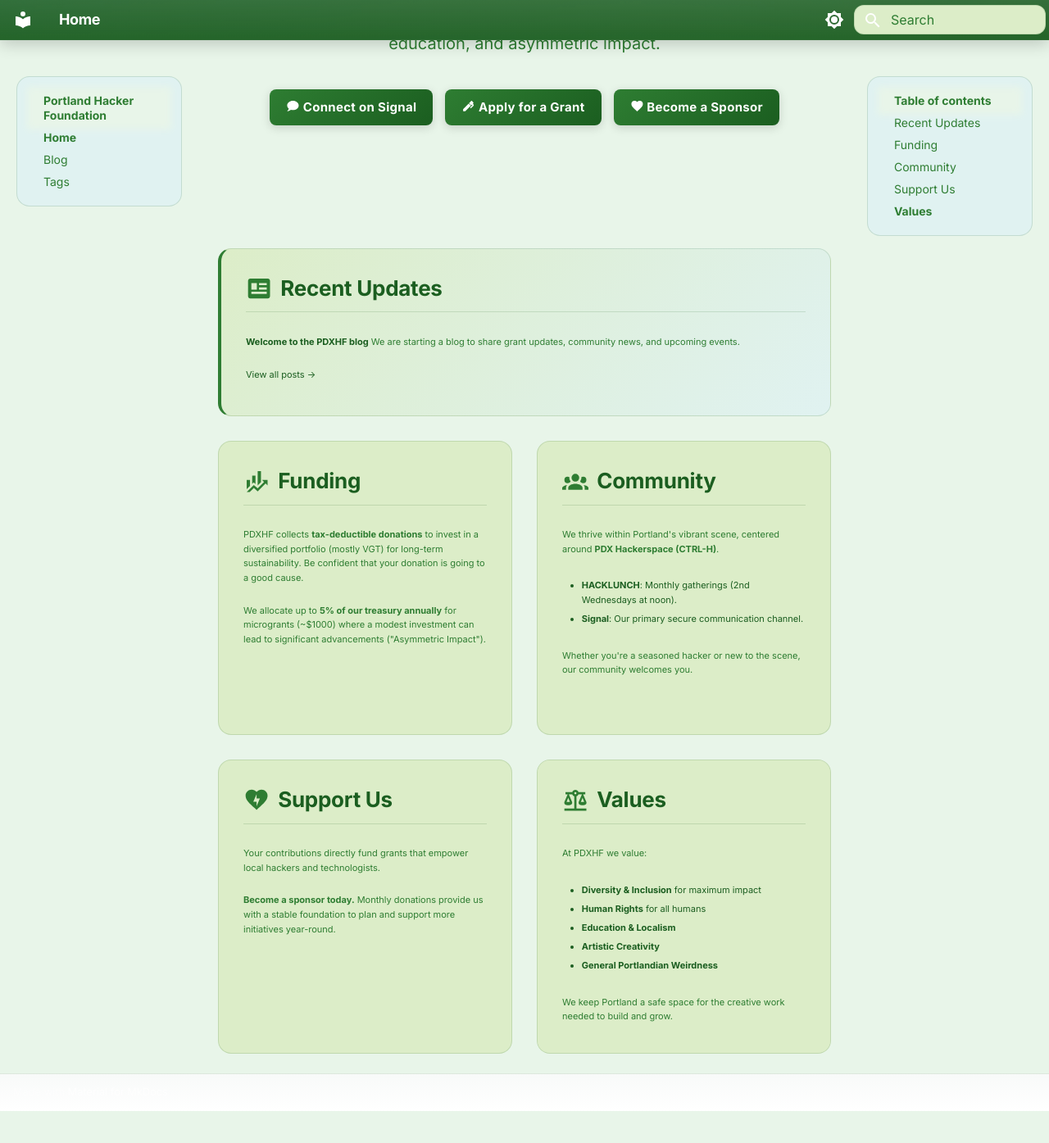
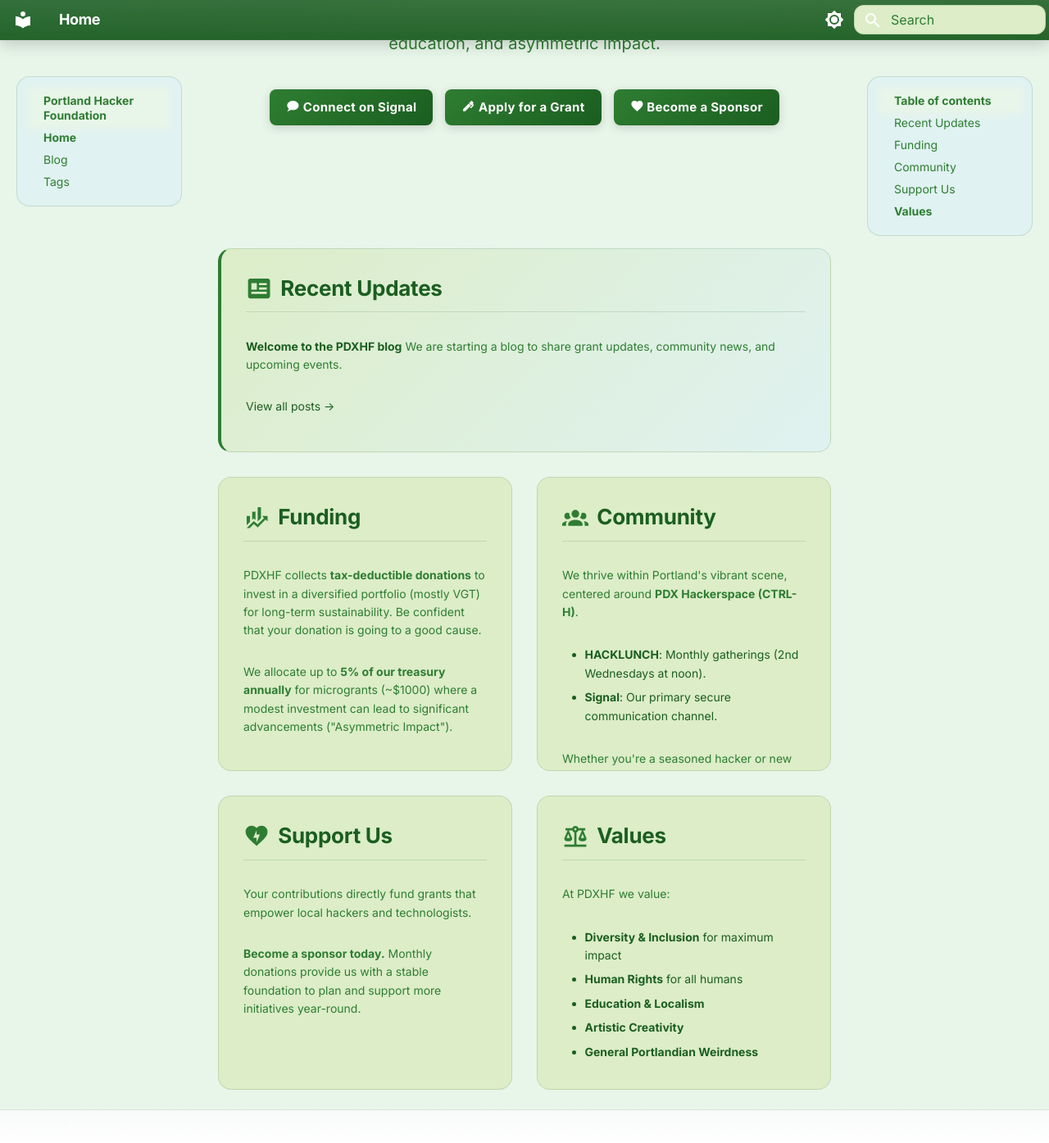
Before and after one commit to pierce403/PDXHF, an MkDocs documentation site: the page built from docs/index.md, in a window 1280 px wide and 1400 px high, scrolled down 257 px. Shown: the top 1395 px of the window at 82% size. Built offline with MkDocs 1.6.1 and Material for MkDocs 9.7.7, drawn with Linux system fonts in a browser that asks for light colours; before the commit the page ends 1613 px from its top, so only the background shows below that.

Commit message:
Adjust card body text size

```diff
--- a/docs/stylesheets/extra.css
+++ b/docs/stylesheets/extra.css
@@ -606,11 +606,11 @@ html {
 }
 
 .card p {
-  font-size: 0.55rem;
+  font-size: 0.7rem;
 }
 
 .card li {
-  font-size: 0.55rem;
+  font-size: 0.7rem;
 }
 
 /* ===== Feature / Blog Card ===== */
```
